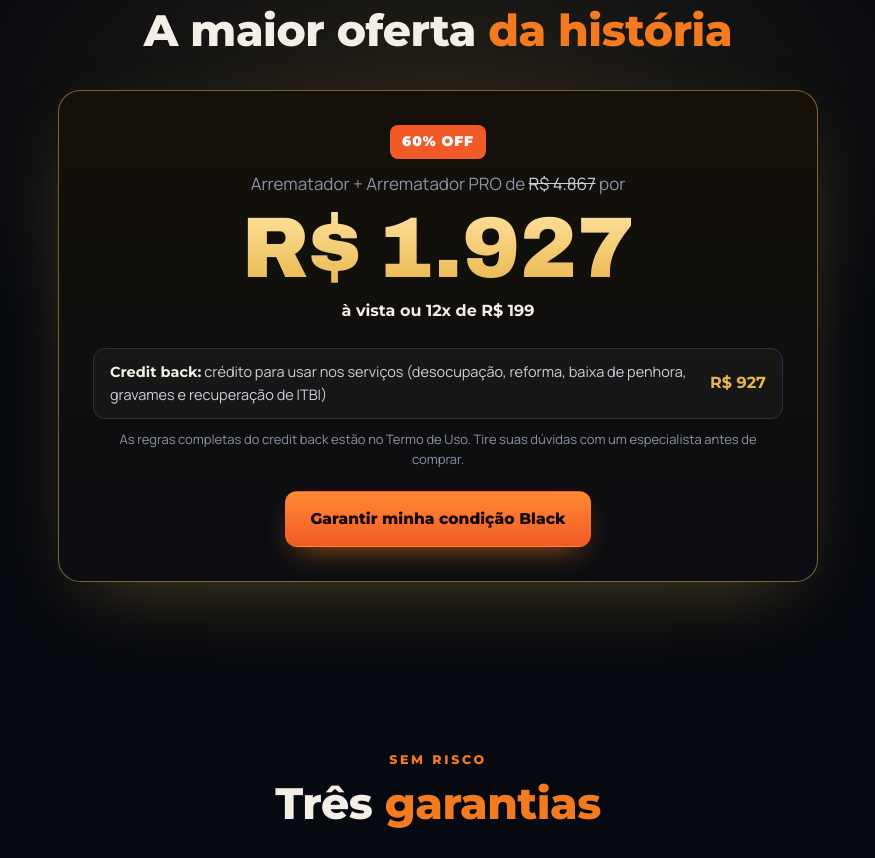
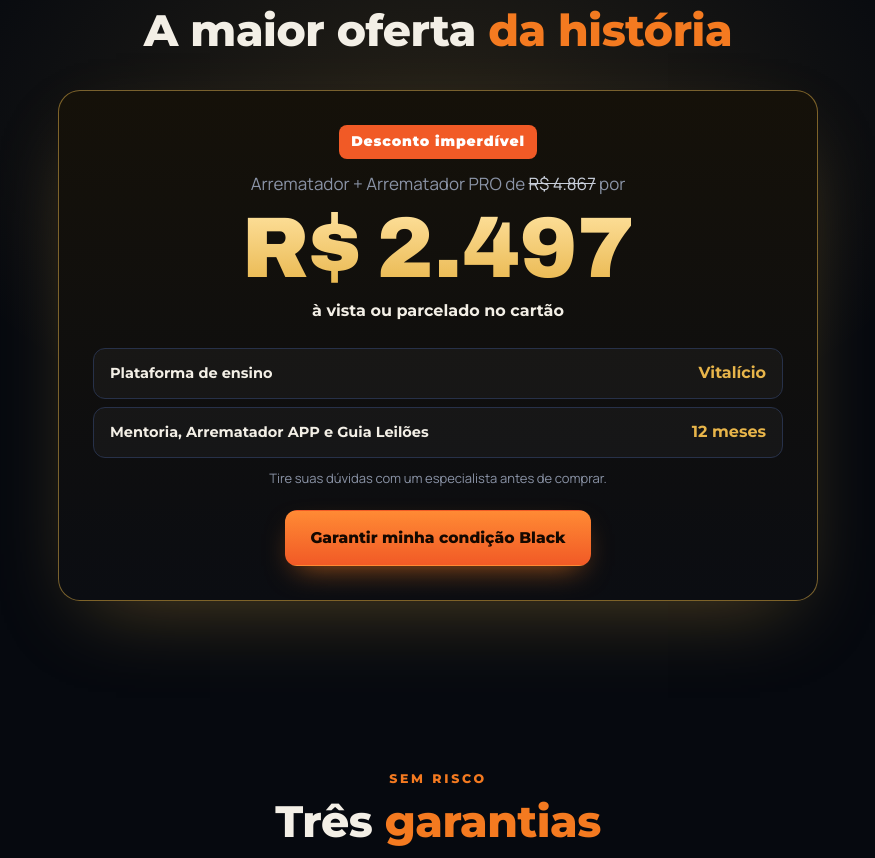
Before and after one commit to Tfalavina/matricula-arrematador360, a plain HTML site: page index.html in a window 1280 px wide. Shown: the part 4365-5223 px from the top of the page, without its empty margins (202-1077 px from the left). Drawn offline with Linux system fonts and the light colour scheme.

Commit message:
Oferta: R$ 2.497, sem cashback, com o que está incluso
Co-Authored-By: Claude Opus 5.5 <noreply@anthropic.com>
Claude-Session: https://claude.ai/code/session_013dzUetVCLScZQEER4UwxRt

```diff
--- a/index.html
+++ b/index.html
@@ -229,14 +229,15 @@ footer{border-top:1px solid var(--line);padding:26px 0 110px;color:var(--muted);
 <section class="price" id="oferta"><div class="w">
  <div class="c rv"><div class="k">Condição Black</div><h2>A maior oferta <em>da história</em></h2></div>
  <div class="pbox rv">
-  <span class="badge">60% OFF</span>
+  <span class="badge">Desconto imperdível</span>
   <div class="was">Arrematador + Arrematador PRO de <s>R$ 4.867</s> por</div>
-  <div class="now">R$ 1.927</div>
-  <div class="inst">à vista ou 12x de R$ 199</div>
+  <div class="now">R$ 2.497</div>
+  <div class="inst">à vista ou parcelado no cartão</div>
   <div class="stack">
-   <div class="cb"><span><b style="color:var(--paper)">Credit back:</b> crédito para usar nos serviços (desocupação, reforma, baixa de penhora, gravames e recuperação de ITBI)</span><b>R$ 927</b></div>
+   <div class="cb"><span><b style="color:var(--paper)">Plataforma de ensino</b></span><b>Vitalício</b></div>
+   <div class="cb"><span><b style="color:var(--paper)">Mentoria, Arrematador APP e Guia Leilões</b></span><b>12 meses</b></div>
   </div>
-  <p class="note">As regras completas do credit back estão no Termo de Uso. Tire suas dúvidas com um especialista antes de comprar.</p>
+  <p class="note">Tire suas dúvidas com um especialista antes de comprar.</p>
   <div class="row"><a class="btn pri" data-buy href="https://pay.hubla.la/IZRWRBGDT9MS0Cv9UTE2?coupon=FIMBLACK&amp;src=trafego-organico&amp;utm_source=ao-vivo&amp;utm_medium=org_live&amp;utm_campaign=LMAR26&amp;utm_term=mentoria_org" target="_blank" rel="noopener">Garantir minha condição Black</a></div>
  </div>
 </div></section>
```
